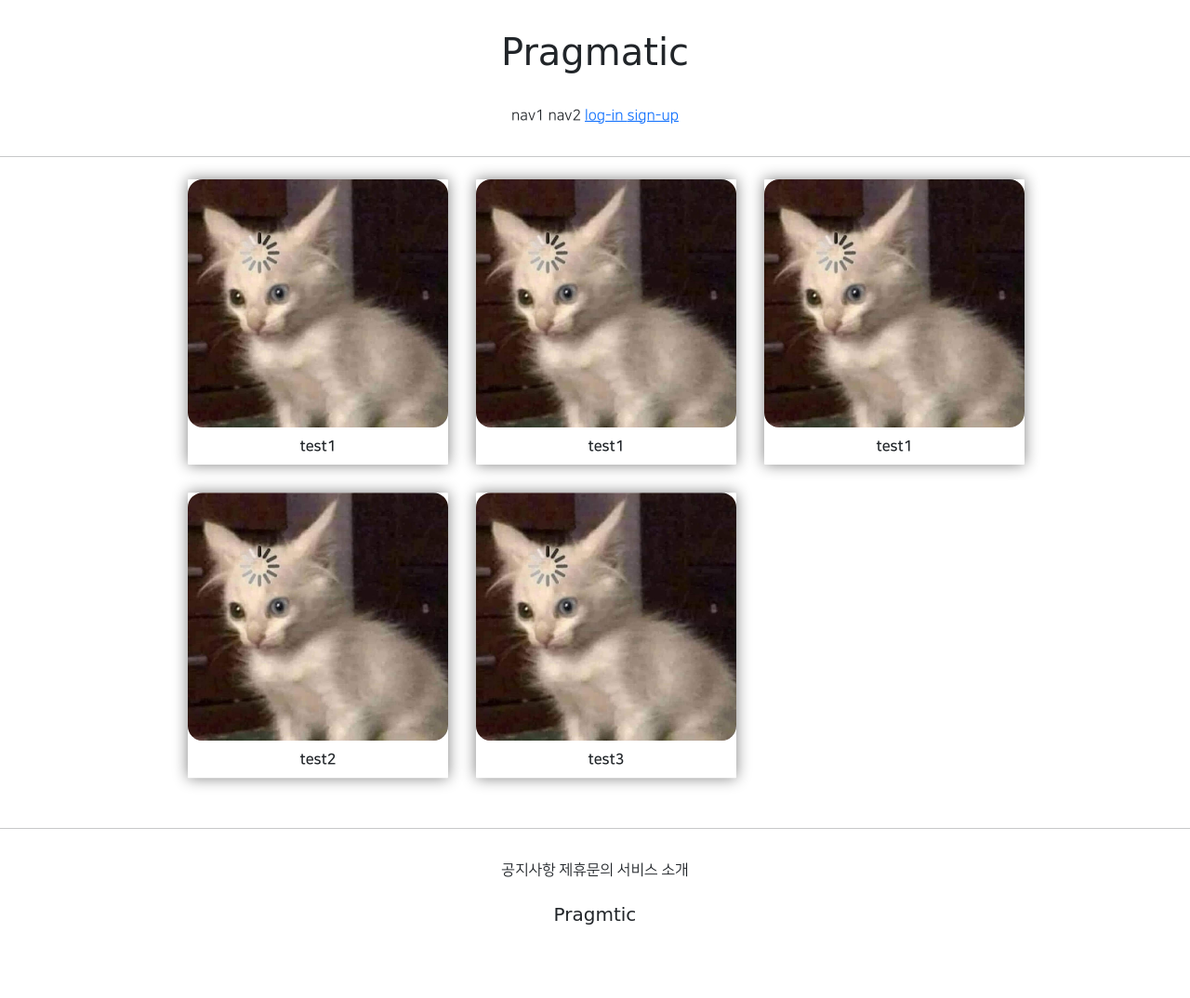
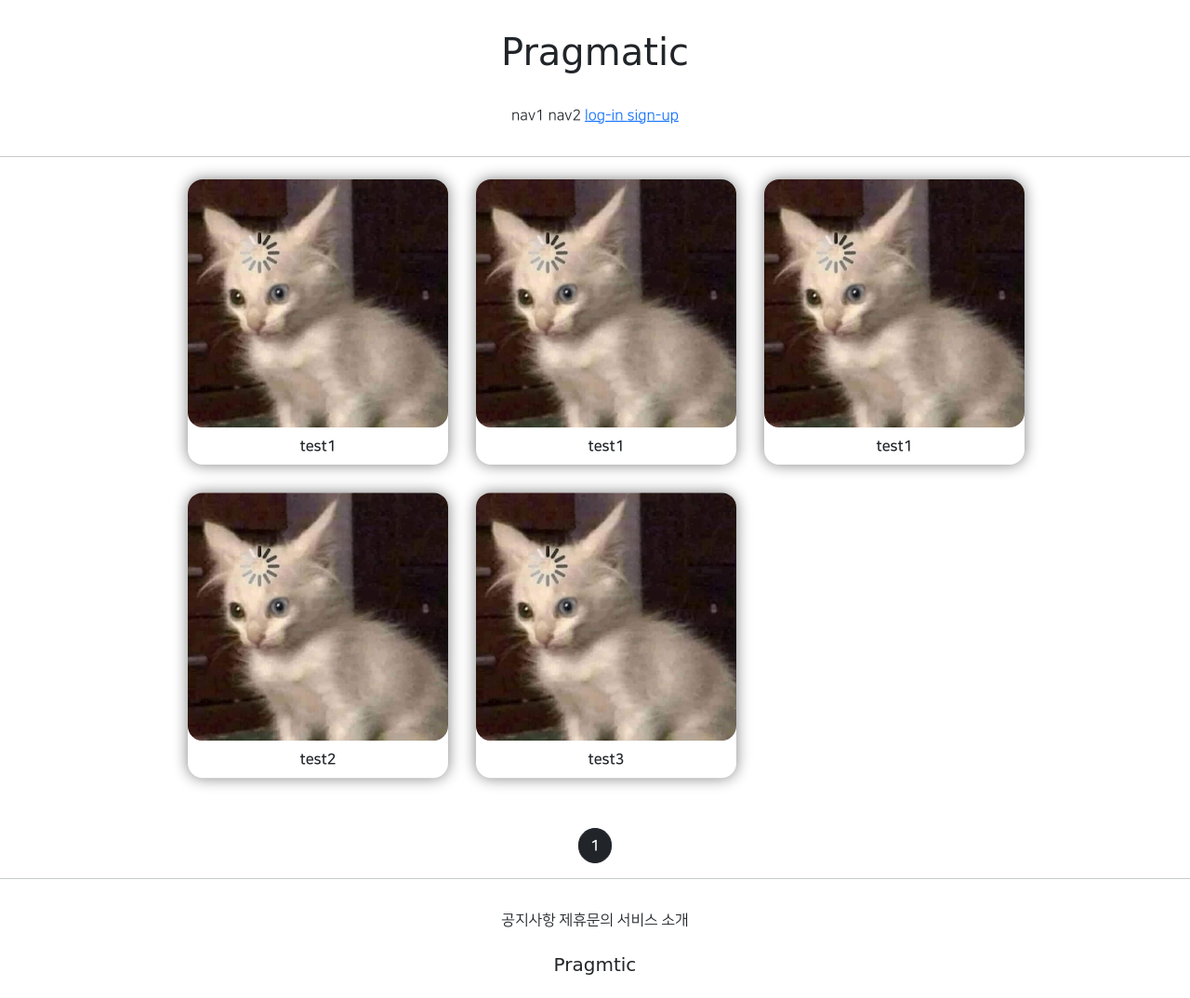
Before and after one commit to ui-hyeong/MYPROJECT, a Django app: page /articles/list/ in a window 1280 px wide. Shown: the whole page at 93% size. Before the commit the page ends 995 px from the top, so only its background shows below. Run offline with Django 3.2, Linux system fonts and the light colour scheme; data comes from the database, SQL or seed files in the repository; both versions use the stored data as it was after the commit; parts of the project's set-up code (start-up, migrations or seed data) failed here and were passed over; some web fonts are replaced.

Commit message:
8 / 6 M P commit 3

```diff
--- a/articleapp/templates/articleapp/list.html
+++ b/articleapp/templates/articleapp/list.html
@@ -12,7 +12,7 @@
           display: flex;
           justify-content: center;
           align-items: center;
-          border-radius: 1px;
+          border-radius: 1rem;
             flex-direction: column; /* 세로로 쌓이게 함 */
             box-shadow: 0 0 1rem gray;
         }
@@ -40,8 +40,8 @@
         </div>
 
 
-    <script src="{% static 'js/magicgrid.js' %}">
+    <script src="{% static 'js/magicgrid.js' %}"></script>
 
-    </script>
+    {% include 'snippets/pagination.html' %}
 
 {% endblock %}
--- /dev/null
+++ b/templates/snippets/pagination.html
@@ -0,0 +1,19 @@
+
+<div class="text-center">
+    {% if page_obj.has_previous %}
+        <a href="?page={{ page_obj.previous_page_number }}"
+        class="btn btn-secondary rounded-pill">
+            {{ page_obj.previous_page_number }}
+        </a>
+    {% endif %}
+        <a href="#"
+        class="btn btn-dark rounded-pill NNS_B">
+            {{ page_obj.number }}
+        </a>
+    {% if page_obj.has_next %}
+        <a href="?page={{ page_obj.next_page_number }}"
+        class="btn btn-secondary rounded-pill">
+            {{ page_obj.next_page_number }}
+        </a>
+    {% endif %}
+</div>
```
Also changed, not shown: db.sqlite3.
